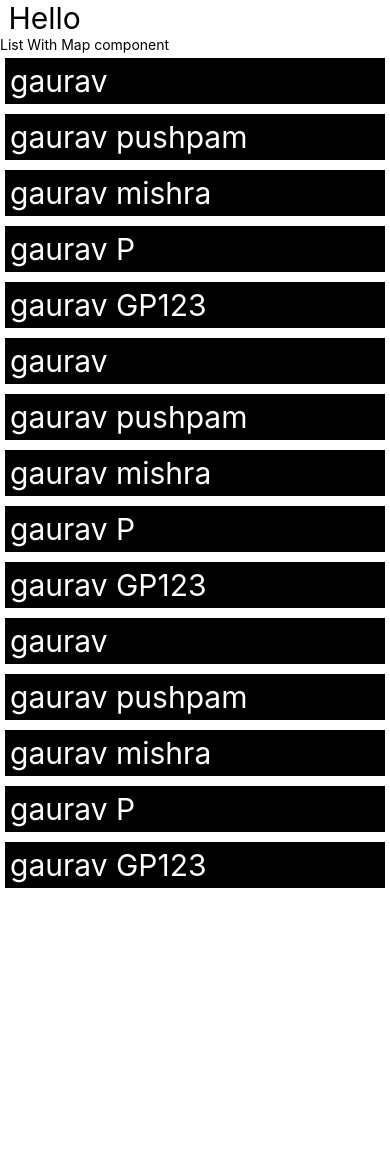
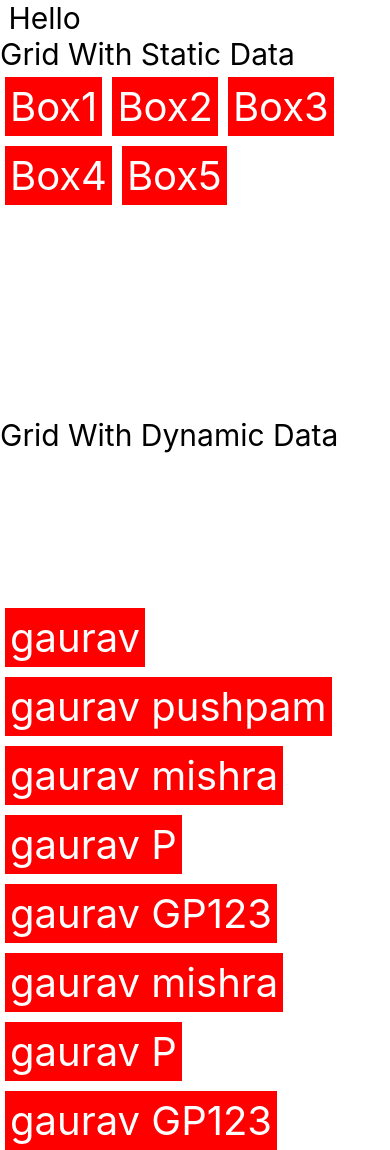
Before and after one commit to Gaurav85431/ReactNative, a React Native app: screen / in a window 390 px wide. Before the commit the page ends 893 px from the top, so only its background shows below. Built offline with nearby package versions, Linux system fonts and the light colour scheme.

Commit message:
L16 Grid in RN

```diff
--- a/App.tsx
+++ b/App.tsx
@@ -5,6 +5,7 @@ import TextInputField from './ComponentLec11/TextInputField';
 import FormInput from './ComponentLec11/FormInput';
 import FlatListComponent from './ComponentLec11/FlatList';
 import ListWithMap from './ComponentLec11/ListWithMap';
+import GridList from './ComponentLec11/GridList';
 
 const App = () => {
   return (
@@ -19,7 +20,9 @@ const App = () => {
       {/* <FlatListComponent /> */}
 
       {/* Lec 15 */}
-      <ListWithMap />
+      {/* <ListWithMap /> */}
+
+      <GridList />
     </View>
   );
 };
--- /dev/null
+++ b/ComponentLec11/GridList.tsx
@@ -0,0 +1,58 @@
+import { ScrollView, StyleSheet, Text, View } from 'react-native';
+
+const GridList = () => {
+  const usersData = [
+    { id: 1, name: 'gaurav' },
+    { id: 2, name: 'gaurav pushpam' },
+    { id: 3, name: 'gaurav mishra' },
+    { id: 4, name: 'gaurav P' },
+    { id: 5, name: 'gaurav GP123' },
+    { id: 13, name: 'gaurav mishra' },
+    { id: 48, name: 'gaurav P' },
+    { id: 59, name: 'gaurav GP123' },
+  ];
+
+  return (
+    <View>
+      <Text style={{ fontSize: 30 }}>Grid With Static Data</Text>
+      <View style={{ flex: 1, flexDirection: 'row', flexWrap: 'wrap' }}>
+        {/* flexWrap: 'wrap' isse hi niche ata hai element agar right side jagha na ho
+         */}
+        <Text style={styles.item}>Box1</Text>
+        <Text style={styles.item}>Box2</Text>
+        <Text style={styles.item}>Box3</Text>
+        <Text style={styles.item}>Box4</Text>
+        <Text style={styles.item}>Box5</Text>
+      </View>
+
+      <Text style={{ fontSize: 30 }}>Grid With Dynamic Data</Text>
+      <View
+        style={{
+          flex: 1,
+          flexDirection: 'row',
+          flexWrap: 'wrap',
+          marginTop: 150,
+        }}
+      >
+        {/* <ScrollView> */}
+        {usersData.map(itm => (
+          <Text style={styles.item}>{itm.name}</Text>
+        ))}
+        {/* </ScrollView> */}
+      </View>
+    </View>
+  );
+};
+export default GridList;
+
+const styles = StyleSheet.create({
+  item: {
+    fontSize: 40,
+    backgroundColor: 'red',
+    color: '#FFF',
+    margin: 5,
+    padding: 5,
+    textAlignVertical: 'center',
+    textAlign: 'center',
+  },
+});
```
